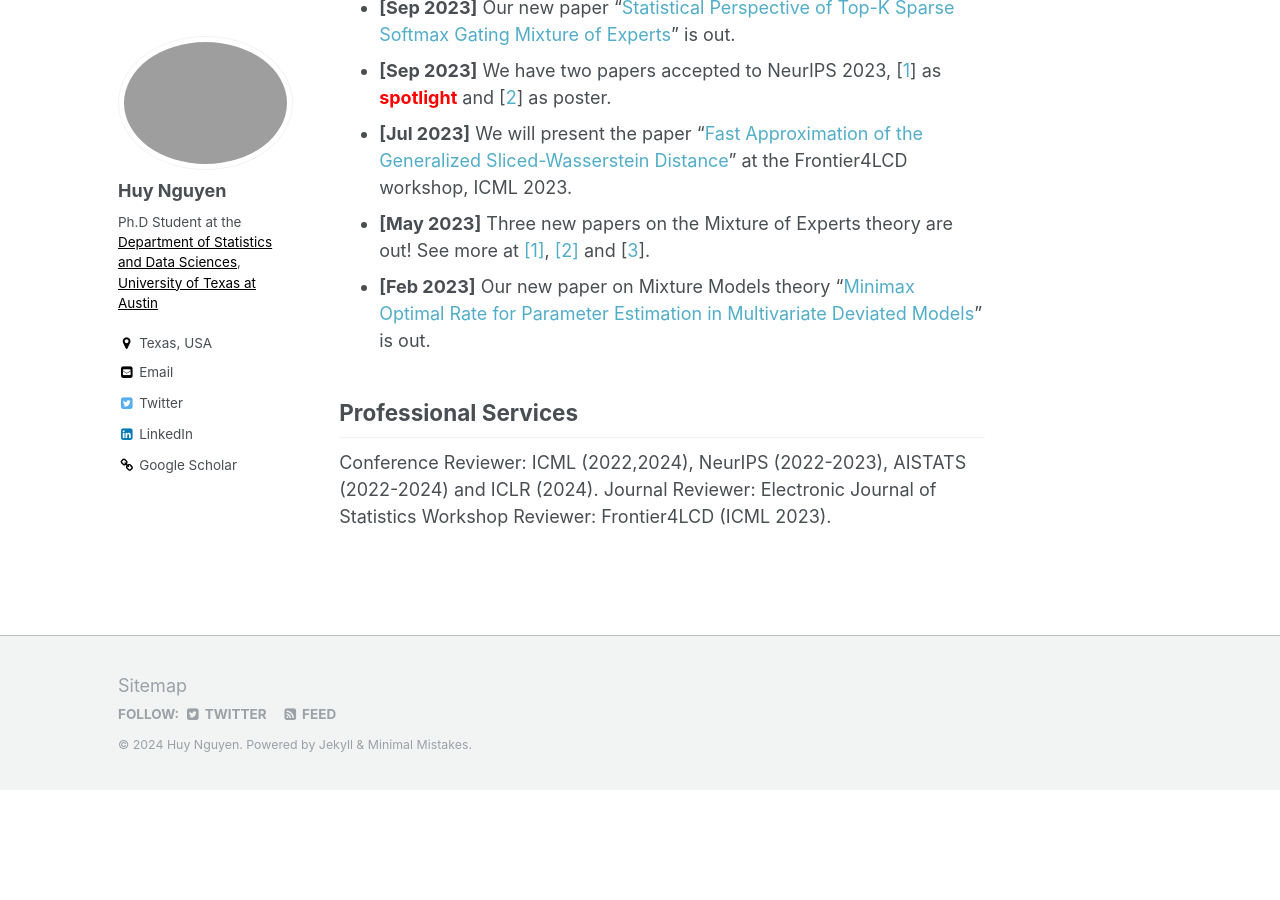
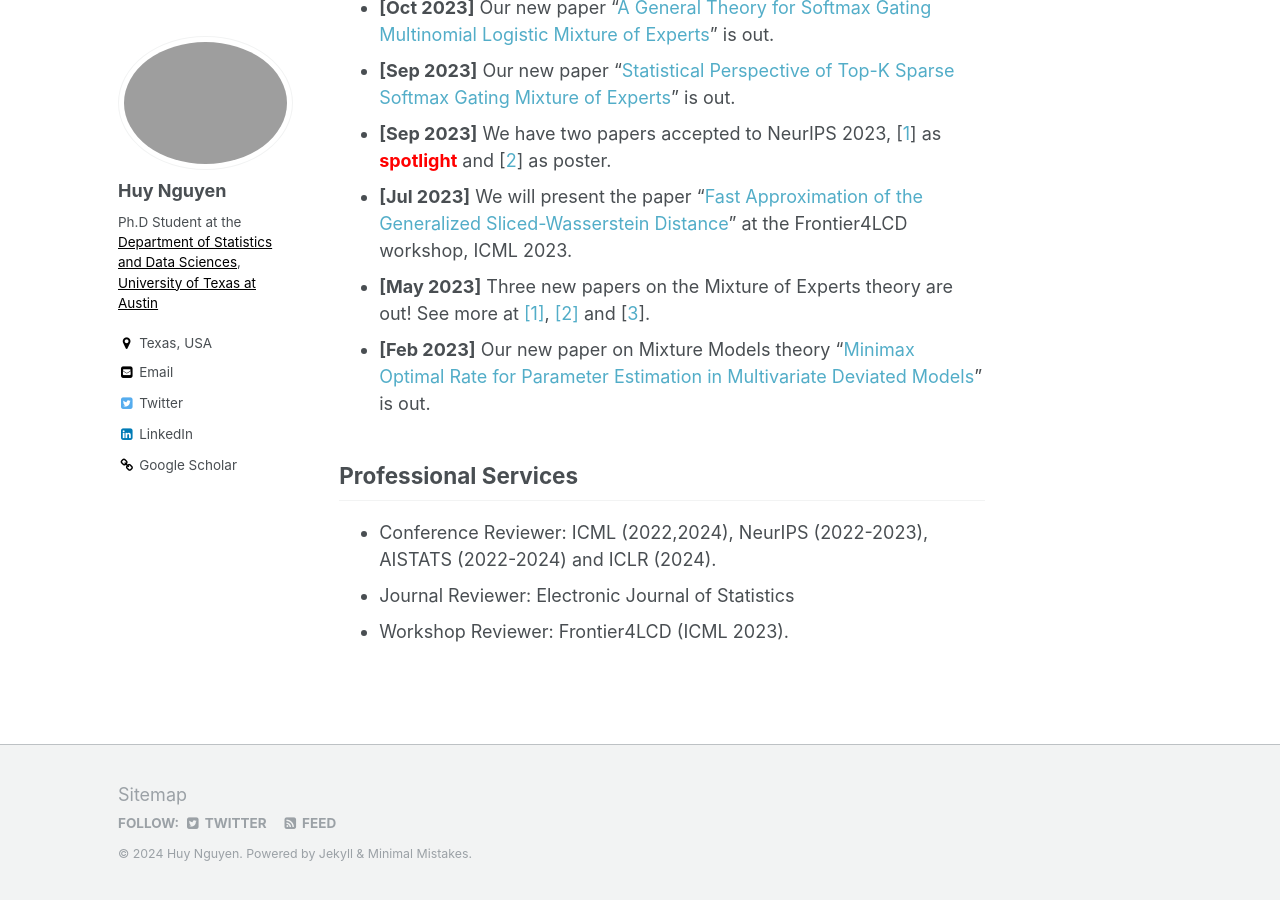
Before and after one commit to snowwhite2011/huyentrang0811.github.io, a Jekyll site: the page built from _pages/about.md, in a window 1280 px wide and 900 px high, scrolled down 3448 px. Built offline with Jekyll 4.4.1, drawn with Linux system fonts in a browser that asks for light colours; before the commit the page ends 4238 px from its top, so only the background shows below that; some of the changed text lies outside the part shown.

```diff
--- a/_pages/about.md
+++ b/_pages/about.md
@@ -81,6 +82,6 @@ Advances in NeurIPS, 2021.  [[arXiv](https://arxiv.org/abs/2102.06857)] [[NeurIP
 - **[Feb 2023]** Our new paper on Mixture Models theory "[Minimax Optimal Rate for Parameter Estimation in Multivariate Deviated Models](https://arxiv.org/abs/2301.11808)" is out.
 
 ## Professional Services
-Conference Reviewer: ICML (2022,2024), NeurIPS (2022-2023), AISTATS (2022-2024) and ICLR (2024).
-Journal Reviewer: Electronic Journal of Statistics
-Workshop Reviewer: Frontier4LCD (ICML 2023).
+- Conference Reviewer: ICML (2022,2024), NeurIPS (2022-2023), AISTATS (2022-2024) and ICLR (2024).
+- Journal Reviewer: Electronic Journal of Statistics
+- Workshop Reviewer: Frontier4LCD (ICML 2023).
```
Also changed, not shown: other parts of _pages/about.md (+1 -0 lines).
